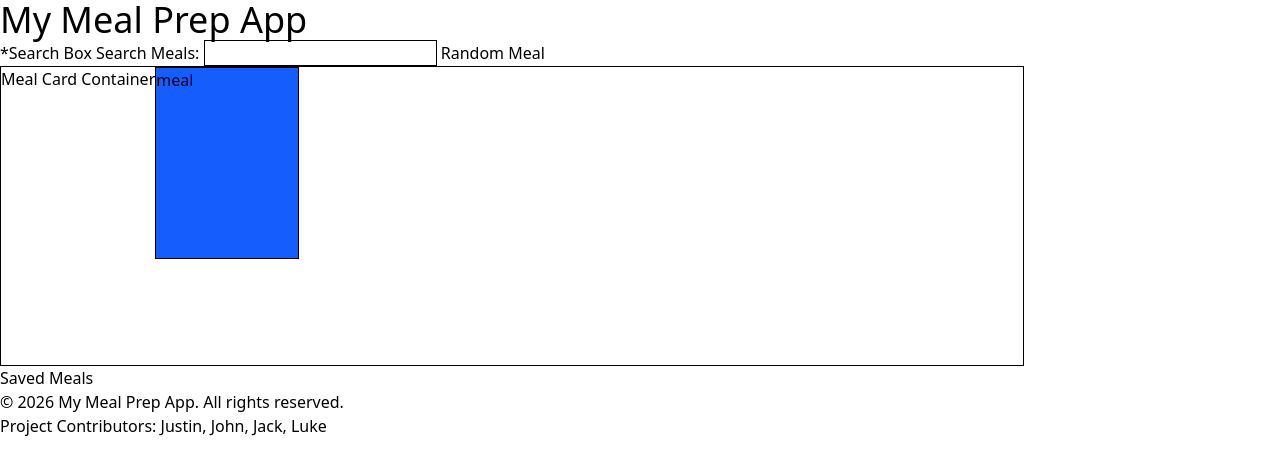
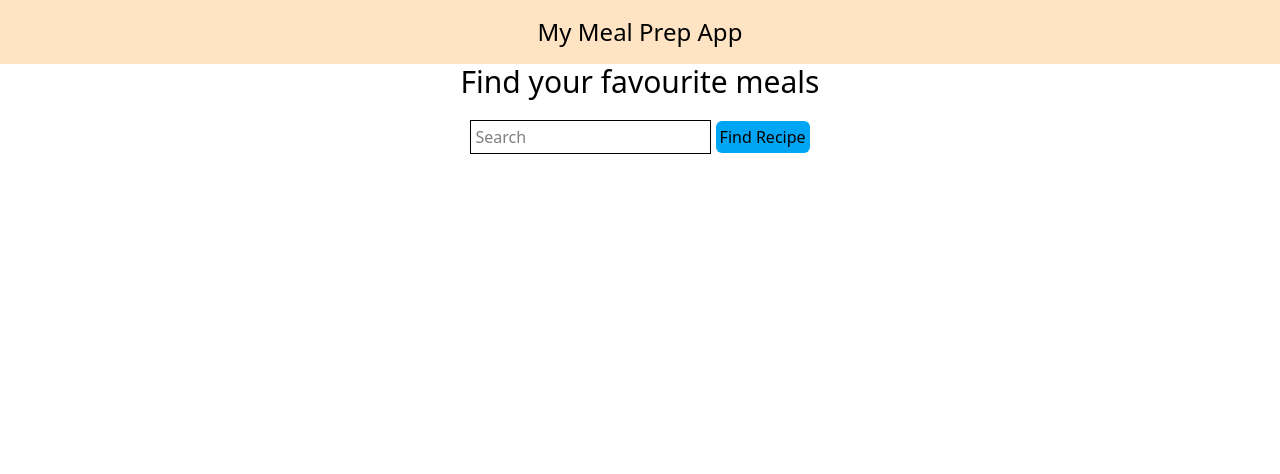
Before and after one commit to Cinnabonmon/Meal-Prep-App, a website: page index.html in a window 1280 px wide. Drawn offline with nearby package versions, Linux system fonts and the light colour scheme.

Commit message:
Added header and search with Tailwind

```diff
--- a/assests/CSS/styles.css
+++ b/assests/CSS/styles.css
@@ -1 +1,15 @@
-@import "tailwindcss"
+@import "tailwindcss";
+
+:root {
+    --color-darkblue: #113F67;
+    --color-mdblue: #38598B;
+    --color-ltpurple: #A2A8D3;
+}
+
+header{
+    background-color: bisque;
+}
+
+.search-area{
+    background-color: aqua;
+}
--- a/assests/JS/index.js
+++ b/assests/JS/index.js
@@ -0,0 +1 @@
+const url = 'https://www.themealdb.com/api/json/v1/1/filter.php?i=chicken_breast'
--- a/index.html
+++ b/index.html
@@ -4,32 +4,51 @@
   <meta charset="UTF-8">
   <meta name="viewport" content="width=device-width, initial-scale=1.0">
   <link rel="stylesheet" href="./assests/CSS/output.css">
+  <link rel="stylesheet" href="./assests/CSS/styles.css">
   <title>Document</title>
 </head>
 <body>
   <header>
-    <h1 class="text-4xl">My Meal Prep App</h1>
+    <nav>
+      <div class="text-2xl text-center p-4">My Meal Prep App</div>
+    </nav>
   </header>
+  <!-- search area -->
+  <section class="search-main">
+  <h2 class="text-center text-3xl">Find your favourite meals</h2>
+  <!-- search form -->
+  <div class="flex justify-center p-5">
+      <form class="">
+      <input class="form-control border p-1" type="text" placeholder="Search">
+      <button class="bg-sky-500 hover:bg-sky-700 rounded-md p-1">Find Recipe</button>
+      </form>
+  </div>
+  </section>
+
+  <!-- main area where recipes will be displayed -->
   <main>
-    <section>*Search Box
+    <!-- <section>*Search Box
       <label for="mealSearch">Search Meals:</label>
       <input type="text" id="mealSearch" name="mealSearch" class="border">
-      <button>Random Meal</button>
-    </section>
+      <button class="bg-sky-500 hover:bg-sky-700 ...">Save changes</button>
+    </section> -->
 
-    <section class="flex w-[80%] h-75 border">Meal Card Container
+    <!-- <section class="flex w-[80%] h-75 border">Meal Card Container
       <div class="meal-card w-36 h-48 relative border">
         <div class="w-full h-full bg-blue-600" id="meal-front backface-hidden">meal</div>
         <div class="w-full h-full absolute bg-green-300 top-0 left-0 backface-hidden z-[-1]" id="meal-back">nutrients</div>
       </div>
-    </section>
+    </section> -->
 
-    <div>Saved Meals</div>
+    <!-- <div>Saved Meals</div> -->
   </main>
 
-  <footer>
+  <!-- <footer>
     <p>&copy; 2026 My Meal Prep App. All rights reserved.</p>
     <p>Project Contributors: Justin, John, Jack, Luke</p>
-  </footer>
+  </footer> -->
+  <script src="https://cdn.jsdelivr.net/npm/@tailwindcss/browser@4"></script>
+  <!-- jQuery -->
+  <script src="https://code.jquery.com/jquery-4.0.0.min.js" integrity="sha256-OaVG6prZf4v69dPg6PhVattBXkcOWQB62pdZ3ORyrao=" crossorigin="anonymous"></script>
 </body>
 </html>
```
Also changed, not shown: assests/CSS/output.css.
